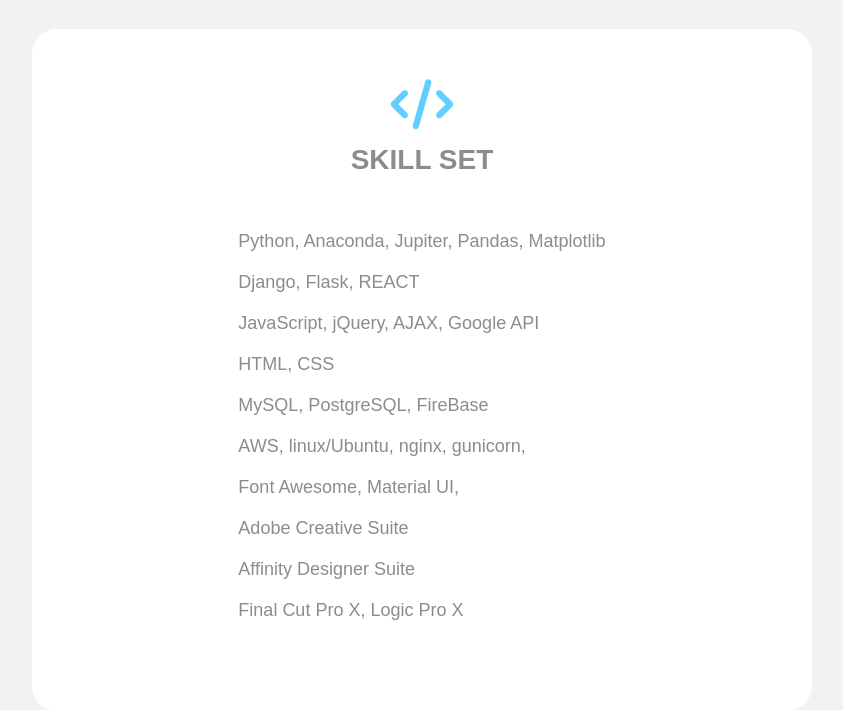
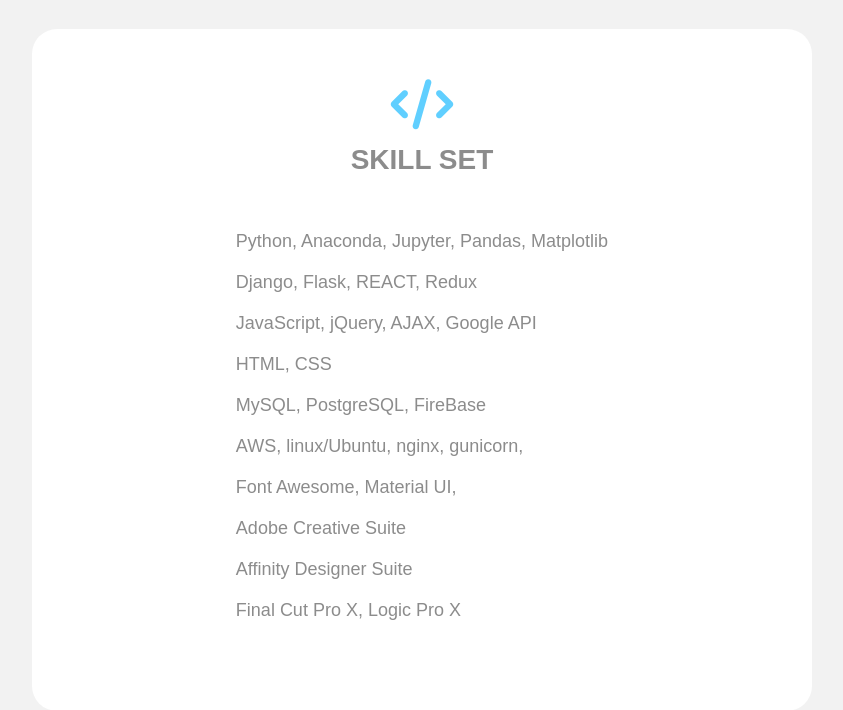
Before and after one commit to seanchoi/portfolio, a Django app: page / in a window 1280 px wide. Shown: the part 4320-5030 px from the top of the page, without its empty margins (218-1061 px from the left). Run offline with Django 3.2, Linux system fonts and the light colour scheme; data comes from the database, SQL or seed files in the repository; data that the repository does not hold is empty; parts of the project's set-up code (start-up, migrations or seed data) failed here and were passed over; some libraries are stand-ins or nearby versions.

Commit message:
project update

```diff
--- a/templates/home.html
+++ b/templates/home.html
@@ -136,7 +136,7 @@
             <div class="content">
                 <a href="https://airbnb-21440.web.app">
                     <div class="section section-left-project">
-                        <span>Airbnb Clone/ Date Picker (2020)</span>
+                        <span>Airbnb Clone/ Date Picker(2020)</span>
                         <img src="{% static 'img/airbnb.png' %}">
                     </div>
                 </a>
@@ -151,7 +151,7 @@
             <div class="content">
                 <a href="https://choiproj-messageapp.web.app/">
                     <div class="section section-left-project">
-                        <span>Discussion Board (2019)</span>
+                        <span>Discussion Board(2019)</span>
                         <img src="{% static 'img/discussion.png' %}">
                     </div>
                 </a>
@@ -208,8 +208,8 @@
                     <span>TOOLS</span>
                 </div> -->
                 <div class="section">
-                    <span>Python, Anaconda, Jupiter, Pandas, Matplotlib</span>
-                    <span>Django, Flask, REACT </span>
+                    <span>Python, Anaconda, Jupyter, Pandas, Matplotlib</span>
+                    <span>Django, Flask, REACT, Redux </span>
                     <span>JavaScript, jQuery, AJAX, Google API</span>
                     <span>HTML, CSS</span>
                     <span>MySQL, PostgreSQL, FireBase</span>
```
